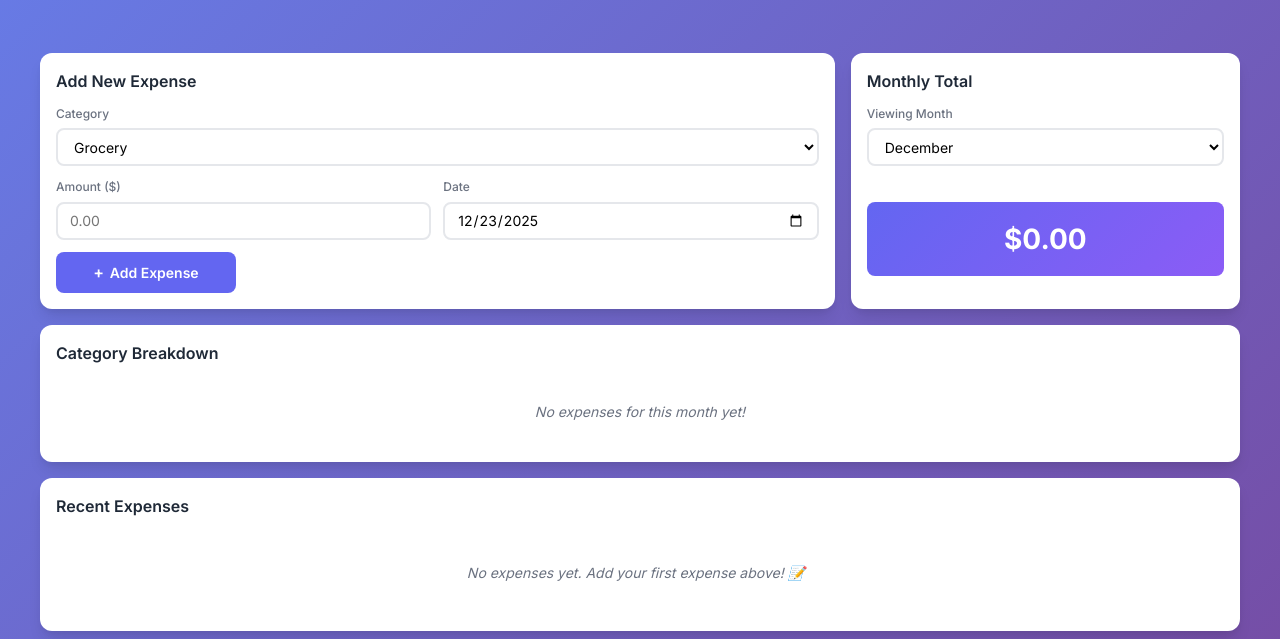
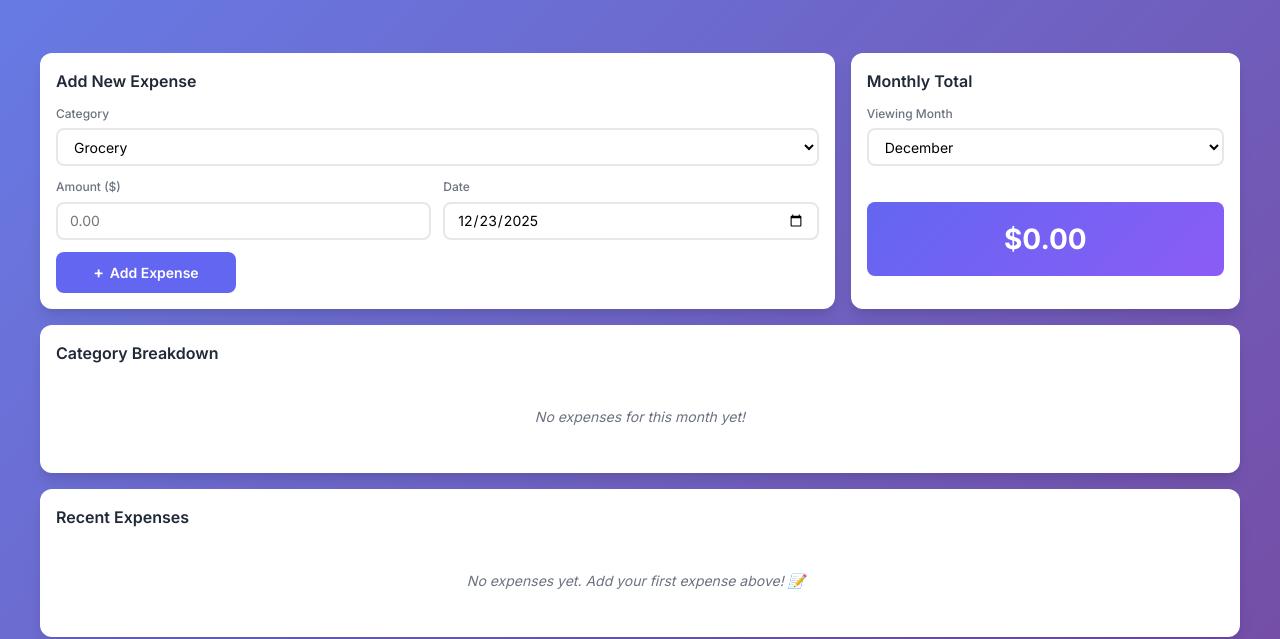
Before and after one commit to MinooshVejdani/budget-tracker, a plain HTML site: page index.html in a window 1280 px wide. Shown: the part 168-807 px from the top of the page. Drawn offline with Linux system fonts and the light colour scheme.

Commit message:
fix: improve css style.

```diff
--- a/styles.css
+++ b/styles.css
@@ -255,12 +255,14 @@ body {
   display: grid;
   grid-template-columns: repeat(auto-fill, minmax(110px, 1fr));
   gap: 0.65rem;
+  min-height: 80px;
 }
 
 .totals-section:empty {
   display: flex;
   justify-content: center;
   align-items: center;
+  min-height: 80px;
 }
 
 .category-column {
@@ -303,9 +305,17 @@ body {
   display: flex;
   flex-direction: column;
   gap: 0.5rem;
+  min-height: 80px;
   max-height: 400px;
   overflow-y: auto;
   padding-right: 0.5rem;
+}
+
+.expenses-container:empty {
+  max-height: none;
+  min-height: 80px;
+  justify-content: center;
+  align-items: center;
 }
 
 .expenses-container::-webkit-scrollbar {
@@ -419,7 +429,6 @@ body {
   content: "No expenses yet. Add your first expense above! 📝";
   display: block;
   text-align: center;
-  padding: 2rem 1rem;
   color: var(--text-secondary);
   font-style: italic;
   font-size: 0.875rem;
@@ -429,7 +438,6 @@ body {
   content: "No expenses for this month yet!";
   display: block;
   text-align: center;
-  padding: 1.5rem 1rem;
   color: var(--text-secondary);
   font-style: italic;
   font-size: 0.875rem;
```
